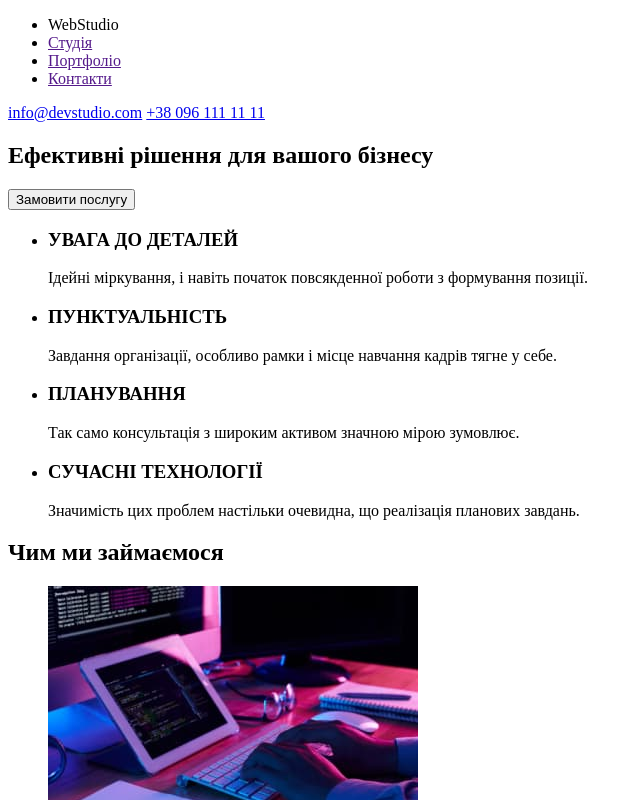
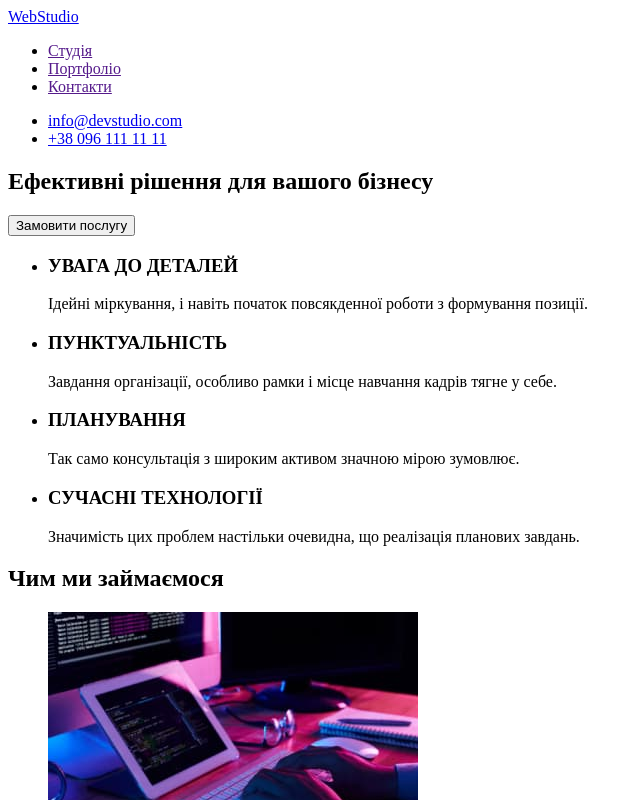
Before and after one commit to Sergey-Otnoshennyy/goit-markup-hw-01, a plain HTML site: page index.html in a window 1280 px wide. Shown: the top 800 px of the page, without its empty margins (0-642 px from the left). Drawn offline with Linux system fonts and the light colour scheme.

Commit message:
Доопрацювання

```diff
--- a/index.html
+++ b/index.html
@@ -9,15 +9,21 @@
   <body>
         <header>
              <nav>
+        <a href="/" lang="en">WebStudio</a>
                <ul>
-                <li>WebStudio</li>
                 <li><a href="">Студія</a></li>
                 <li><a href="">Портфоліо</a></li>
                 <li><a href="">Контакти</a></li>
                </ul>
              </nav>
-                <a href="info@devstudio.com">info@devstudio.com</a>
-                <a href="tel:+380961111111">+38 096 111 11 11</a>
+                <ul>
+                   <li>
+                      <a href="mailto:info@devstudio.com">info@devstudio.com</a>
+                   </li>
+                   <li>
+                       <a href="tel:+380961111111">+38 096 111 11 11</a>
+                   </li>
+                </ul>
         </header>
         <main>
                 <section>
@@ -83,11 +89,7 @@
         </section>
         <!--Підвал-->
         <footer>
-          <ul>
-             <li>
                 <a href="/" lang="en">WebStudio</a>
-             </li>
-          </ul>
                 <address>
                         <ul>
                                 <li>
```
